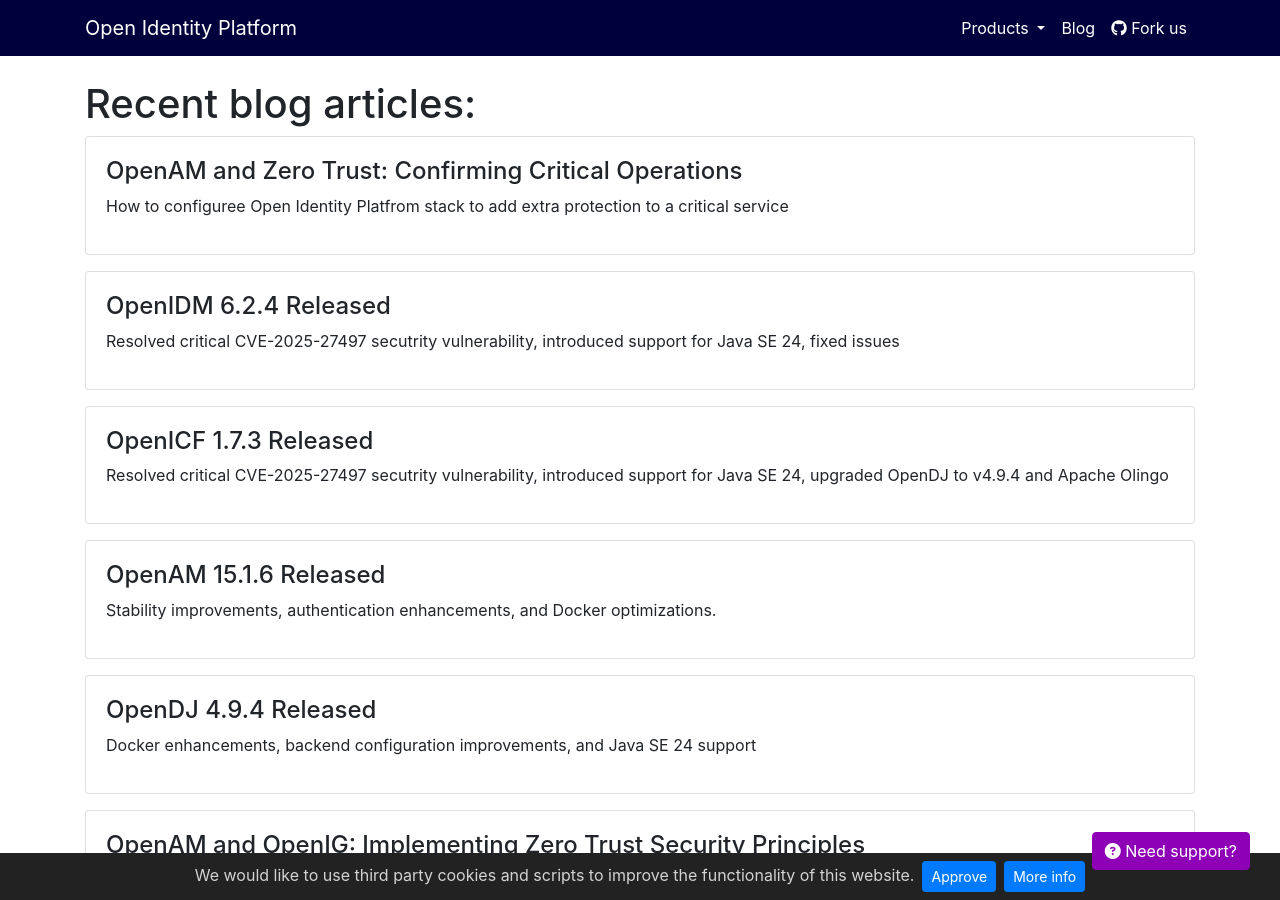
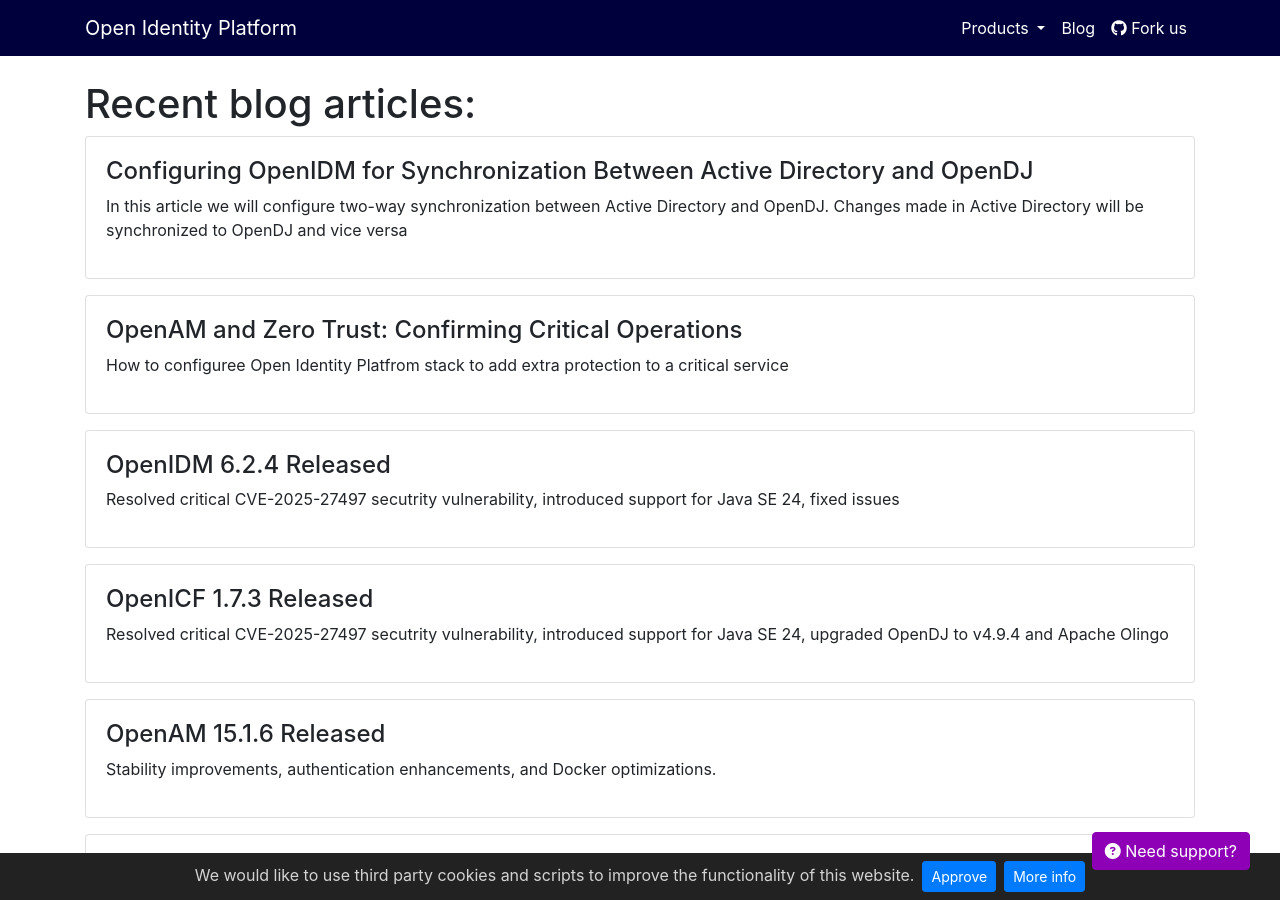
Before and after one commit to OpenIdentityPlatform/OpenIdentityPlatform.org, a Jekyll site: the page built from blog/index.html, in a window 1280 px wide and 900 px high. Built offline with Jekyll 4.4.1, drawn with Linux system fonts in a browser that asks for light colours; nearby versions of some CDN libraries; some of the changed lines change nothing that is shown.

Commit message:
Configuring OpenIDM for Synchronization Between Active Directory and OpenDJ

````diff
--- a/_data/blogposts.yml
+++ b/_data/blogposts.yml
@@ -1,3 +1,7 @@
+-
+  title: 'Configuring OpenIDM for Synchronization Between Active Directory and OpenDJ'
+  link: '/blog/openidm-two-way-ad-opendj'
+  description: 'In this article we will configure two-way synchronization between Active Directory and OpenDJ. Changes made in Active Directory will be synchronized to OpenDJ and vice versa'
 -
   title: 'OpenAM and Zero Trust: Confirming Critical Operations'
   link: '/blog/openam-and-zero-trust'
--- /dev/null
+++ b/blog/openidm-two-way-ad-opendj.md
@@ -0,0 +1,253 @@
+---
+layout: home
+title: "OpenIDM: Active Directory Identity Management"
+landing-title2: "OpenIDM: Active Directory Identity Management"
+description: "In this article we will configure two-way synchronization between Active Directory and OpenDJ. Changes made in Active Directory will be synchronized to OpenDJ and vice versa."
+keywords: 'OpenIDM, Active Directory, Identity Management, OpenDJ'
+imageurl: 'openidm-og.png'
+share-buttons: true
+---
+
+<h1>Configuring OpenIDM for Synchronization Between Active Directory and OpenDJ</h1>
+
+Original article: [https://github.com/OpenIdentityPlatform/OpenIDM/wiki/Configuring-OpenIDM-for-Synchronization-Between-Active-Directory-and-OpenDJ](https://github.com/OpenIdentityPlatform/OpenIDM/wiki/Configuring-OpenIDM-for-Synchronization-Between-Active-Directory-and-OpenDJ)
+
+## Introduction
+
+In this article we will configure two-way synchronization between Active Directory and OpenDJ. Changes made in Active Directory will be synchronized to OpenDJ and vice versa.
+
+## Configuring OpenIDM
+
+A deployment of OpenIDM is described in the [documentation](https://doc.openidentityplatform.org/openidm/install-guide/). It is assumed that you have already  deployed OpenIDM.
+
+## Configuring the data sources
+
+### Configuring Active Directory
+
+Download the Active Directory [provisioner.openicf-adldap.json](https://raw.githubusercontent.com/OpenIdentityPlatform/OpenIDM/refs/heads/master/openidm-zip/src/main/resources/samples/provisioners/provisioner.openicf-adldap.json) Active Directory connection file from GitHub and copy it to the OpenIDM `conf` directory.
+
+Modify the properties to match your Active Directory server settings:
+
+| Setting | Description |
+| --- | --- |
+| host | Hostname/IP address of the AD server |
+| port | Connection port (default 389) |
+| ssl | SSL is not used by default |
+| principal | DN of the account connecting to AD, e.g. `"CN=Administrator,CN=Users,DC=example,DC=com"`. |
+| credentials | Account password |
+| baseContexts | A list of DNs containing accounts to synchronize, e.g. `["CN=Users,DC=Example,DC=com"].` |
+| baseContextsToSynchronize | Identical to `baseContexts` |
+| accountSearchFilter | A filter to search for accounts |
+| accountSynchronizationFilter | Filter for account synchronization. |
+
+### Configuring OpenDJ
+
+If you do not have OpenDJ installed, install it as described in the [documentation](https://doc.openidentityplatform.org/opendj/install-guide).
+
+Download the [Example.ldif](https://raw.githubusercontent.com/OpenIdentityPlatform/OpenIDM/refs/heads/master/openidm-zip/src/main/resources/samples/internal-common/data/Example.ldif) test data file from GitHub
+
+Perform the initial configuration of OpenDJ and import the data using the following command:
+
+```
+ cd /path/to/opendj
+
+ ./setup --cli \
+--hostname localhost \
+--ldapPort 1389 \
+--rootUserDN "cn=Directory Manager" \
+--rootUserPassword password \
+--adminConnectorPort 4444 \
+--baseDN dc=com \
+--ldifFile /path/to/Example.ldif \
+--acceptLicense \
+--no-prompt
+...
+Configuring Directory Server ..... Done.
+Creating Base Entry dc=com ..... Done.
+Starting Directory Server ....... Done.
+...
+```
+
+Download the OpenDJ [provisioner.openicf-ldap.json](https://raw.githubusercontent.com/OpenIdentityPlatform/OpenIDM/refs/heads/master/openidm-zip/src/main/resources/samples/provisioners/provisioner.openicf-ldap.json) connection configuration file from GitHub and copy it to the OpenIDM `conf` directory.
+
+The file can remain unchanged, as it is already configured for the default OpenDJ connection settings.
+
+## Configuring Active Directory → OpenDJ synchronization
+
+Open the OpenIDM administrator console at [http://localhost:8080/admin](http://localhost:8080/admin). Login with the username `openidm-admin` and password `openidm-admin`.  In the top menu, navigate Configure → Mappings and create Mapping ad → user as shown in the figure below.
+
+![AD -> managed user mapping](https://raw.githubusercontent.com/wiki/OpenIdentityPlatform/OpenIDM/images/openidm-ad-dj/0-ad-user-mapping.png)
+
+Open the created mapping **systemAdAccounts_managedUser** and on the Properties tab configyre the field mappings as shown in the table below.
+
+| **Source** | **Target** |
+| --- | --- |
+| cn | cn |
+| description | description |
+| givenName | givenName |
+| mail | mail |
+| sn | sn |
+| telephoneNumber | telephoneNumber |
+| smAccountName | userName |
+
+On the Behaviors tab, configure the behavior for different synchronization situations.
+
+| **Situation** | **Action** |
+| --- | --- |
+| Ambiguous | Ignore |
+| Source Missing | Delete |
+| Missing | Ignore |
+| Found Already Linked  | Exception |
+| Unqualified | Delete |
+| Unassigned | Ignore |
+| Link Only | Exception |
+| Target Ignored  | Ignore |
+| Source Ignored | Ignored |
+| All Gone | Ignore |
+| Confirmed | Update |
+| Found | Ignore |
+| Absent | Create |
+
+Save the changes.
+
+On the Mappings tab, create another mapping as shown in the figure below
+
+![Managed User -> OpenDJ mapping](https://raw.githubusercontent.com/wiki/OpenIdentityPlatform/OpenIDM/images/openidm-ad-dj/1-user-dj-mapping.png)
+
+Open the settings of the created mapping **managedUser_systemLdapAccounts** and on the Properties tab customize the field mappings as shown in the table below:
+
+| **Source** | **Target** | **Transformation script** | **Conditional updates** |
+| --- | --- | --- | --- |
+| userName | uid |  |  |
+| sn | sn |  |  |
+|  | cn | `source.cn || (source.givenName + ' ' + source.sn)` |  |
+| givenName | givenName |  |  |
+| mail | mail |  |  |
+| description | description |  |  |
+| telephoneNumber | telephoneNumber |  | `object.telephoneNumber !== undefined && object.telephoneNumber !== null && object.telephoneNumber !== ''` |
+
+For the `description` field, specify the default value `Created in OpenIDM`
+
+On the Behaviors tab, configure the behavior for different synchronization situations:
+
+| **Situation** | **Action** |
+| --- | --- |
+| Ambiguous | Ignore |
+| Source Missing | Delete |
+| Missing | Ignore |
+| Found Already Linked | Exception |
+| Unqualified | Delete |
+| Unassigned | Ignore |
+| Link Only | Exception |
+| Target Ignored | Ignore |
+| Source Ignored | Ignore |
+| All Gone | Ignore |
+| Confirmed | Update |
+| Found | Update |
+| Absent | Create |
+
+On the same tab in the **Situational Event Scripts** section, add a script for the `onCreate` event.
+
+```jsx
+target.dn = 'uid=' + source.userName + ',ou=People,dc=example,dc=com';
+```
+
+## Configure OpenDJ → Active Directory synchronization
+
+Create OpenDJ → Managed User synchronization
+
+![OpenDJ -> Managed User Mapping](https://raw.githubusercontent.com/wiki/OpenIdentityPlatform/OpenIDM/images/openidm-ad-dj/2-dj-user-mapping.png)
+
+In the Linked Mapping field, select **managedUser_systemLdapAccounts.**
+
+Open the created mapping **systemLdapAccount_managedUser** and on the Properties tab customize the field mappings as shown in the table.
+
+| **Source** | **Target** |
+| --- | --- |
+| mail | mail |
+| sn | sn |
+| givenName | givenName |
+| uid | userName |
+| telephoneNumber | telephoneNumber |
+
+On the Behaviors tab, configure the behavior.
+
+| **Sutiation** | **Action** |
+| --- | --- |
+| Ambiguous | Ignore |
+| Source Missing | Delete |
+| Missing | Ignore |
+| Found Already Linked | Exception |
+| Unqualified | Delete |
+| Unassigned | Ignore |
+| Link Only | Exception |
+| Target Ignored | Ignore |
+| Source Ignored | Ignore |
+| All Gone | Ignore |
+| Confirmed | Update |
+| Found | Ignore |
+| Absent | Create |
+
+Create mapping Managed User → Active Directory
+
+![Managed User -> Active Directory Mapping](https://raw.githubusercontent.com/wiki/OpenIdentityPlatform/OpenIDM/images/openidm-ad-dj/3-user-ad-mapping.png)
+
+In the Linked mapping field, select **systemAdAccounts_managedUser.**
+
+In the created mapping **managedUser_systemAdAccounts** , configure the mapping:
+
+| Source | Target | Transformation Script |
+| --- | --- | --- |
+| userName | dn | `'CN=' + source + ',CN=Users,DC=example,DC=org'` |
+| givenName | givenName |  |
+| sn | sn |  |
+|  | cn | `source.displayName || (source.givenName + ' ' + source.sn)` |
+| description | description |  |
+| telephoneNumber | telephoneNumber |  |
+| userName | sAMAccountName |  |
+
+On the Behaviors tab, configure the behavior similar to the step above.
+
+## Verifying the solution
+
+### Active Directory Synchronization → OpenDJ
+
+In the administrator console, select the **systemAdAccounts_managedUser** mapping and click Reconcile.
+
+![systemAdAccounts_managedUser Reconcilation](https://raw.githubusercontent.com/wiki/OpenIdentityPlatform/OpenIDM/images/openidm-ad-dj/4-systemAdAccounts_managedUser-recon.png)
+
+In the admin console, navigate to the Manage → User list. Accounts from Active Directory will appear in the user list
+
+![Managed User List AD](https://raw.githubusercontent.com/wiki/OpenIdentityPlatform/OpenIDM/images/openidm-ad-dj/5-manged-user-list-ad.png)
+
+In the admin console, select the **managedUser_systemLdapAccounts** mapping ****and click Reconcile. After successful synchronization, the Active Directory records created in Managed Users will appear in OpenDJ.
+
+Check if the account exists with the command
+
+```
+./opendj/bin/ldapsearch -p 1389 -b dc=example,dc=com  "(uid=aduser)" uid
+dn: uid=aduser,ou=People,dc=example,dc=com
+uid: aduser
+```
+
+### OpenDJ Synchronization → Active Directory
+
+In the admin console, under Configure → Mappings, select the **systemLdapAccount_managedUser** mapping and click Reconcile.
+
+Navigate to Manage → User.
+
+Accounts from OpenDJ will appear in the user list
+
+![Managed User List Active Directiry and OpenDJ](https://raw.githubusercontent.com/wiki/OpenIdentityPlatform/OpenIDM/images/openidm-ad-dj/6-managed-user-list-ad-dj.png)
+
+Next, select the **managedUser_systemAdAccount** mapping and click Reconcile.
+
+After successful synchronization, accounts from OpenDJ will appear in Active Directory.
+
+Verify their existence with the following command
+
+```
+ldapsearch -H ldap://ad.example.com -x -W -D "admin@example.com" -b "dc=example,dc=com" "(sAMAccountName=bjensen)" | grep dn
+Enter LDAP Password:
+dn: CN=bjensen,CN=Users,DC=example,DC=org
+```
````
